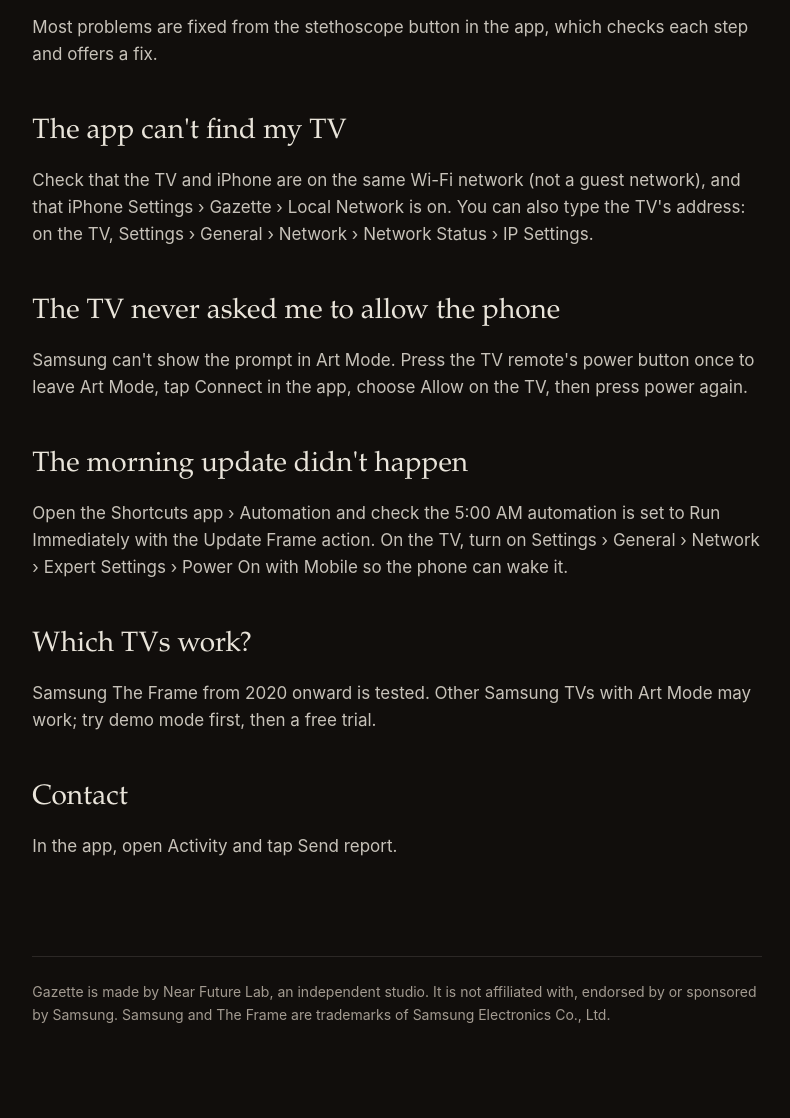
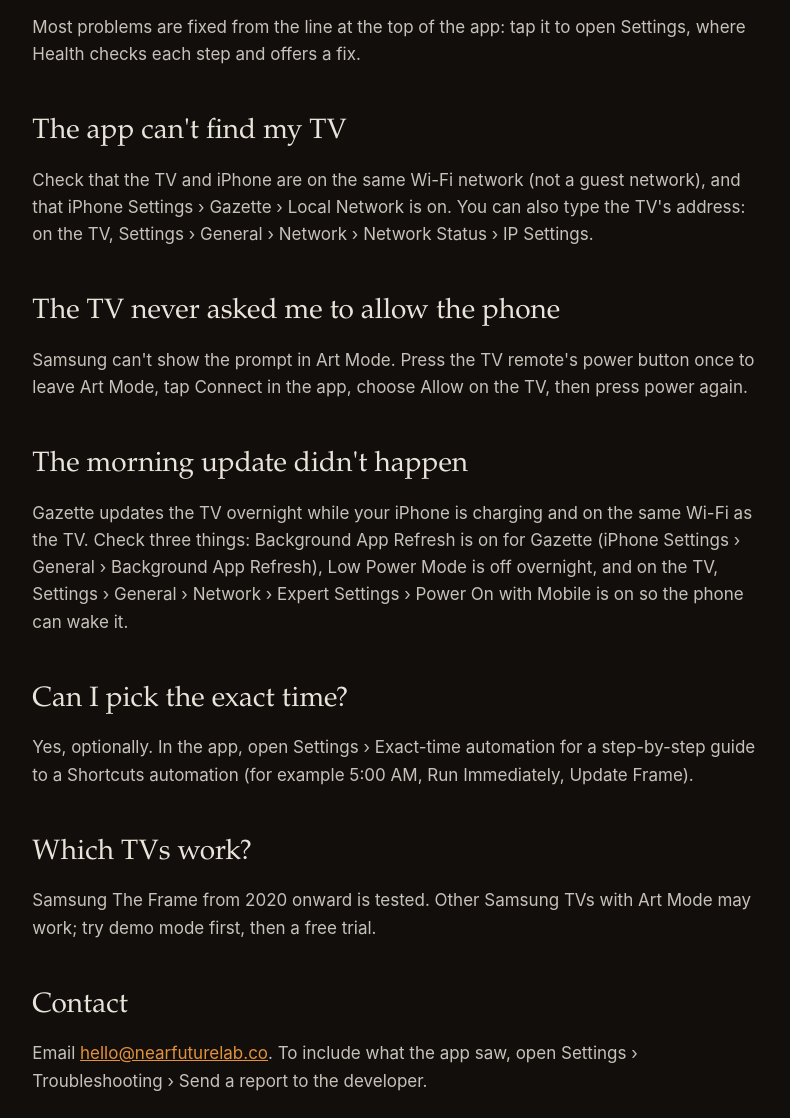
Before and after one commit to Tweelzoid/tribune-site, a plain HTML site: page support.html in a window 1280 px wide. Shown: the part 182-1300 px from the top of the page, without its empty margins (243-1033 px from the left). Drawn offline with Linux system fonts and the light colour scheme.

Commit message:
Help page matches the app (no automation needed, Settings instead of stethoscope), public contact email, new icon
Co-Authored-By: Claude Opus 5.5 <noreply@anthropic.com>
Claude-Session: https://claude.ai/code/session_0178iniQz2LHp1sRypixNwD3

```diff
--- a/support.html
+++ b/support.html
@@ -1,16 +1,18 @@
 <!DOCTYPE html><html lang="en"><head><meta charset="utf-8"><meta name="viewport" content="width=device-width,initial-scale=1"><title>Gazette help</title><link rel="stylesheet" href="style.css"><link rel="icon" href="favicon.png"><link rel="apple-touch-icon" href="apple-touch-icon.png"></head><body><main>
 <nav><a href="index.html">Gazette</a><a href="privacy.html">Privacy</a></nav>
 <h1>Help</h1>
-<p>Most problems are fixed from the stethoscope button in the app, which checks each step and offers a fix.</p>
+<p>Most problems are fixed from the line at the top of the app: tap it to open Settings, where Health checks each step and offers a fix.</p>
 <h2>The app can't find my TV</h2>
 <p>Check that the TV and iPhone are on the same Wi-Fi network (not a guest network), and that iPhone Settings › Gazette › Local Network is on. You can also type the TV's address: on the TV, Settings › General › Network › Network Status › IP Settings.</p>
 <h2>The TV never asked me to allow the phone</h2>
 <p>Samsung can't show the prompt in Art Mode. Press the TV remote's power button once to leave Art Mode, tap Connect in the app, choose Allow on the TV, then press power again.</p>
 <h2>The morning update didn't happen</h2>
-<p>Open the Shortcuts app › Automation and check the 5:00 AM automation is set to Run Immediately with the Update Frame action. On the TV, turn on Settings › General › Network › Expert Settings › Power On with Mobile so the phone can wake it.</p>
+<p>Gazette updates the TV overnight while your iPhone is charging and on the same Wi-Fi as the TV. Check three things: Background App Refresh is on for Gazette (iPhone Settings › General › Background App Refresh), Low Power Mode is off overnight, and on the TV, Settings › General › Network › Expert Settings › Power On with Mobile is on so the phone can wake it.</p>
+<h2>Can I pick the exact time?</h2>
+<p>Yes, optionally. In the app, open Settings › Exact-time automation for a step-by-step guide to a Shortcuts automation (for example 5:00 AM, Run Immediately, Update Frame).</p>
 <h2>Which TVs work?</h2>
 <p>Samsung The Frame from 2020 onward is tested. Other Samsung TVs with Art Mode may work; try demo mode first, then a free trial.</p>
 <h2>Contact</h2>
-<p>In the app, open Activity and tap Send report.</p>
+<p>Email <a href="mailto:hello@nearfuturelab.co">hello@nearfuturelab.co</a>. To include what the app saw, open Settings › Troubleshooting › Send a report to the developer.</p>
 <footer>Gazette is made by Near Future Lab, an independent studio. It is not affiliated with, endorsed by or sponsored by Samsung. Samsung and The Frame are trademarks of Samsung Electronics Co., Ltd.</footer>
 </main></body></html>
```
Also changed, not shown: press.html (+1 -1 lines), privacy.html (+1 -1 lines), apple-touch-icon.png, favicon.png, press-icon.png.
